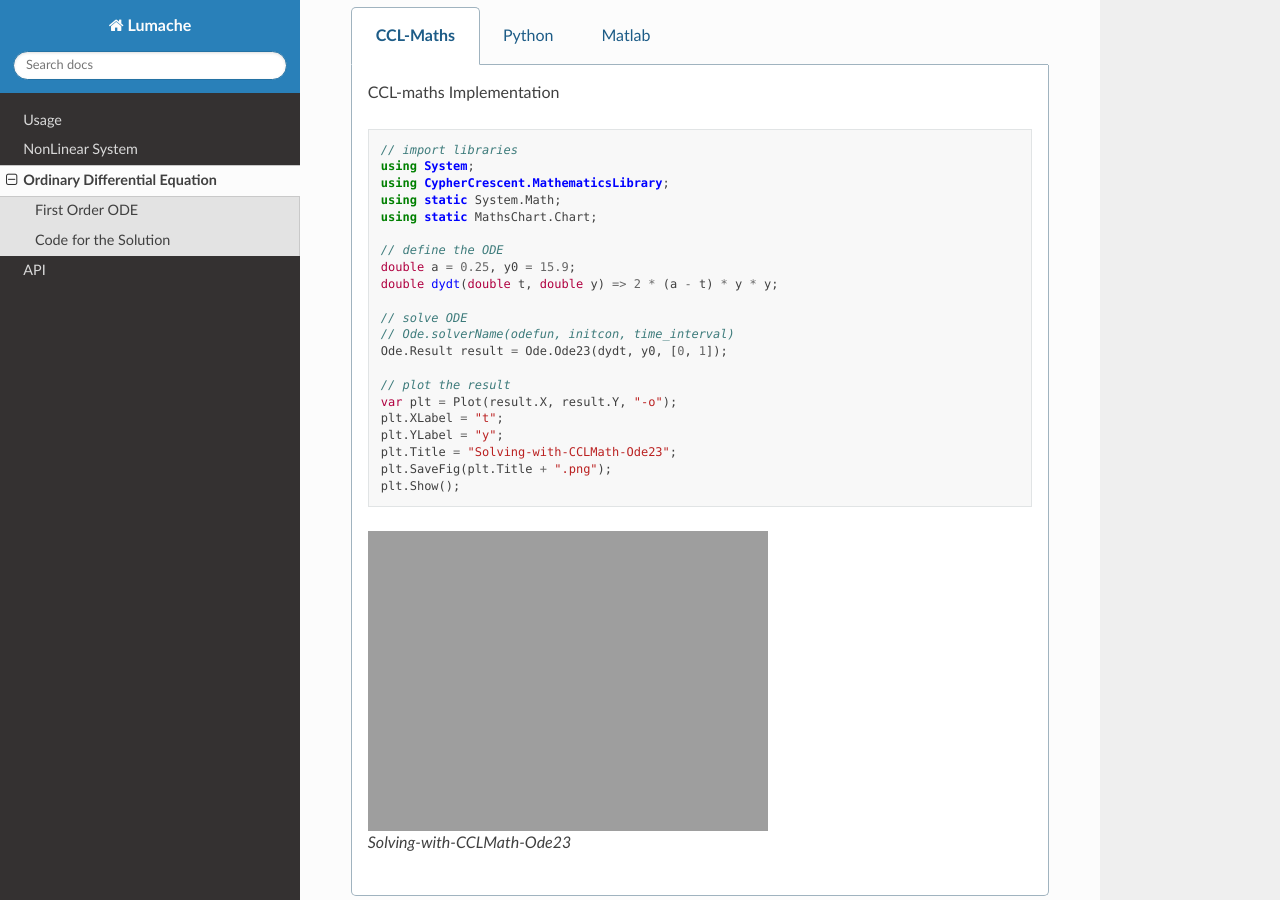
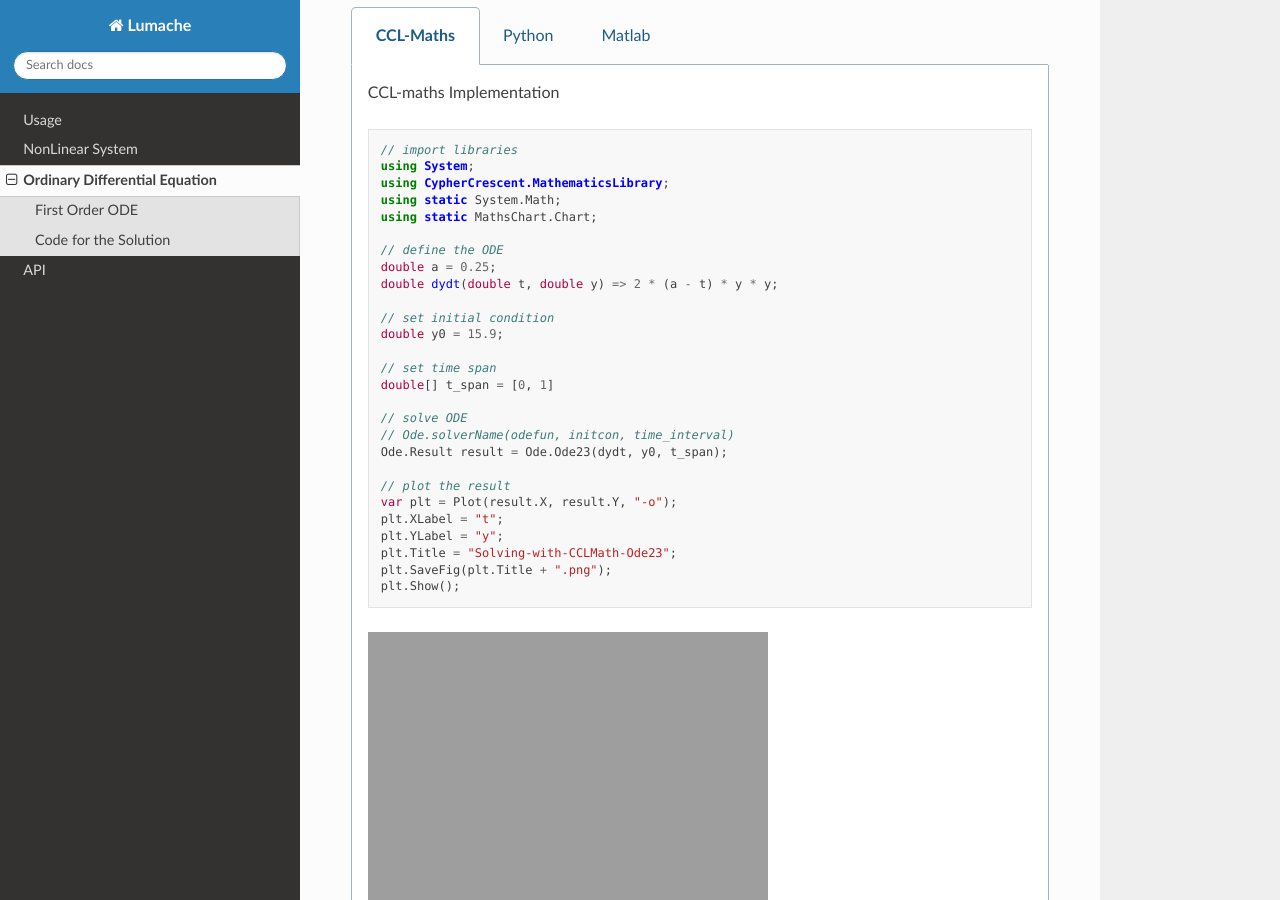
Before and after one commit to thanktua-spp/ccl-rtd, a Sphinx documentation site: the page built from docs/source/ordinary_diff_eq.rst, in a window 1280 px wide and 900 px high, scrolled down 1431 px. Built offline with Sphinx 7.4.7 and the Read the Docs theme 3.1.0, drawn with Linux system fonts in a browser that asks for light colours; pages that are not in the unit, such as notebooks, are missing from menus; part of the change alters nothing that is shown.

```diff
--- a/docs/source/ordinary_diff_eq.rst
+++ b/docs/source/ordinary_diff_eq.rst
@@ -70,12 +70,18 @@ You can use tabs to display code in multiple languages. For example:
          using static MathsChart.Chart;
 
          // define the ODE
-         double a = 0.25, y0 = 15.9;
+         double a = 0.25;
          double dydt(double t, double y) => 2 * (a - t) * y * y;
+
+         // set initial condition
+         double y0 = 15.9;
+
+         // set time span
+         double[] t_span = [0, 1]
 
          // solve ODE
          // Ode.solverName(odefun, initcon, time_interval)
-         Ode.Result result = Ode.Ode23(dydt, y0, [0, 1]);
+         Ode.Result result = Ode.Ode23(dydt, y0, t_span);
 
          // plot the result
          var plt = Plot(result.X, result.Y, "-o");
@@ -100,27 +106,39 @@ You can use tabs to display code in multiple languages. For example:
       .. code-block:: python
 
          import numpy as np
-         from scipy.optimize import fsolve
+         from scipy.integrate import solve_ivp
+         import matplotlib.pyplot as plt
 
          # define function
-         def func(x):
-             x1 = x[0]; x2 = x[1]; x3 = x[2]; pi = np.pi;
-             return [3 * x1 - np.cos(x2 * x3) - 0.5,
-                     x1*x1 - 81*(x2 + 0.1)**2 + np.sin(x3) + 1.06,
-                     np.exp(-x1 * x2) + 20 * x3 + (10 * pi - 3) / 3]
+         def dydt(t, y):
+             a = 0.25
+             return 2 * (a - t) * y **2;
 
 
-         # set inigial guess
-         x0 = [0.1, 0.1, -0.1]
+         # set inigial condition
+         y0 = 15.9
+
+         # set time span
+         t_span = [0, 10]
 
          # call the solver
-         x = fsolve(func, x0)
+         sol = solve_ivp(dydt, t_span, y0)
 
          # display the result
-         print(x)
+         plt.plot(t, y)
+         plt.xlabel('Time (t)')
+         plt.ylabel('y(t)')
+         plt.title('Solving-with-Python-Ode23')
+         plt.savefig('Solving-with-Python-Ode23.png')
+         plt.show()
 
-         # Output:
-         [ 5.00000000e-01  1.38102142e-13 -5.23598776e-01]
+      .. figure:: images/Solving-with-Python-Ode23.png
+         :width: 80%
+         :align: center
+         :alt: Solving-with-Python-Ode23.png
+
+      Solving-with-Python-Ode23
+
 
    .. tab:: Matlab
 
```
Also changed, not shown: docs/source/images/Solving-with-Python-Ode23.png (added), 1 other file.
